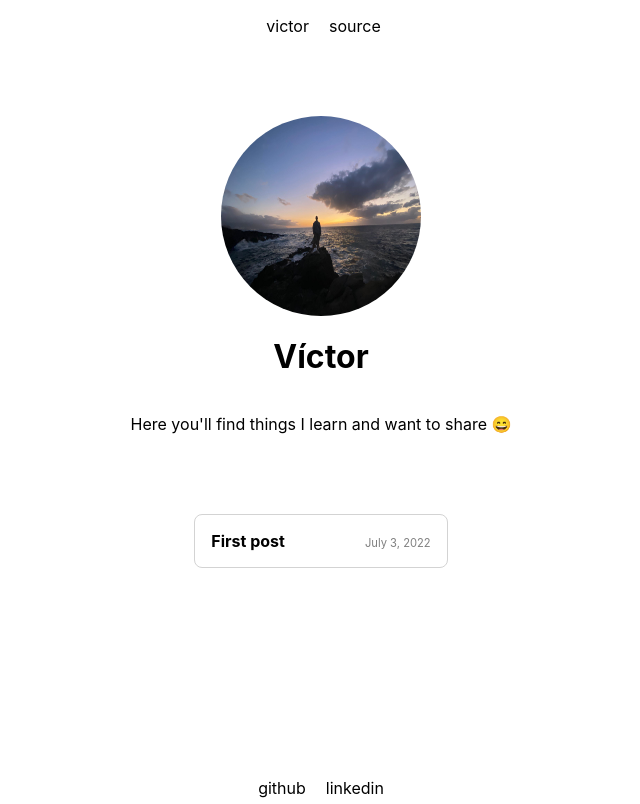
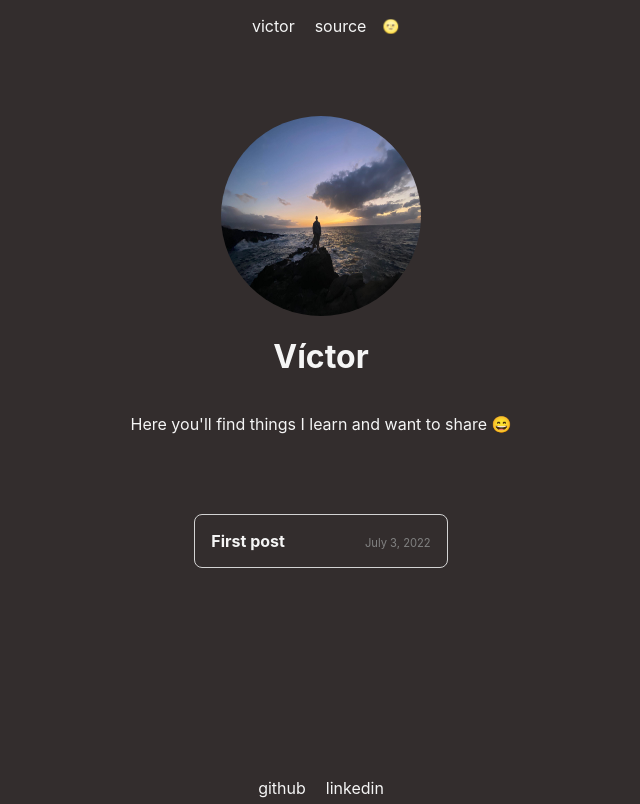
Before and after one commit to victor23k/blog, a Next.js app: page / in a window 1280 px wide. Shown: the whole page, without its empty margins (319-959 px from the left). Built offline with nearby package versions, Linux system fonts and the light colour scheme.

Commit message:
added dark mode as default and switch between dark and light mode

```diff
--- a/components/header.tsx
+++ b/components/header.tsx
@@ -1,6 +1,9 @@
 import Link from "next/link";
+import { useContext } from "react";
+import { ThemeContext } from "../context/ThemeContext";
 
 const Header = () => {
+  const { theme, toggleTheme } = useContext(ThemeContext);
   return (
     <header>
       <nav>
@@ -16,6 +19,7 @@ const Header = () => {
           source
         </a>
       </nav>
+      <button onClick={toggleTheme}>{theme === "dark" ? "🌝" : "🌚"}</button>
     </header>
   );
 };
--- /dev/null
+++ b/context/ThemeContext.tsx
@@ -0,0 +1,34 @@
+import React, { createContext, useEffect, useState } from "react";
+
+const enum Theme {
+  Dark = "dark",
+  Light = "light",
+}
+
+const ThemeContext = createContext({
+  theme: "",
+  toggleTheme: () => {},
+});
+
+const ThemeProvider = (props) => {
+  const [theme, setTheme] = useState(Theme.Dark);
+  const toggleTheme = () => {
+    setTheme(theme === Theme.Dark ? Theme.Light : Theme.Dark);
+  };
+
+  useEffect(() => {
+    const oldTheme = theme === Theme.Dark ? Theme.Light : Theme.Dark;
+    document.documentElement.classList.remove(oldTheme);
+    document.documentElement.classList.add(theme);
+  }, [theme]);
+
+  return (
+    <>
+      <ThemeContext.Provider value={{ theme, toggleTheme }}>
+        {props.children}
+      </ThemeContext.Provider>
+    </>
+  );
+};
+
+export { ThemeContext, ThemeProvider };
--- a/pages/_app.tsx
+++ b/pages/_app.tsx
@@ -3,6 +3,7 @@ import type { AppProps } from "next/app";
 import { MDXProvider } from "@mdx-js/react";
 import a from "../components/mdx/a.tsx";
 import Layout from "../components/layout";
+import { ThemeProvider } from "../context/ThemeContext";
 
 const components = {
   a: a,
@@ -10,11 +11,13 @@ const components = {
 
 function MyApp({ Component, pageProps }: AppProps) {
   return (
-    <MDXProvider components={components}>
-      <Layout>
-        <Component {...pageProps} />
-      </Layout>
-    </MDXProvider>
+    <ThemeProvider>
+      <MDXProvider components={components}>
+        <Layout>
+          <Component {...pageProps} />
+        </Layout>
+      </MDXProvider>
+    </ThemeProvider>
   );
 }
 
--- a/styles/globals.css
+++ b/styles/globals.css
@@ -1,9 +1,20 @@
 html,
 body {
+  height: 100%;
   padding: 0;
   margin: 0;
   font-family: -apple-system, BlinkMacSystemFont, Segoe UI, Roboto, Oxygen,
     Ubuntu, Cantarell, Fira Sans, Droid Sans, Helvetica Neue, sans-serif;
+}
+
+.light {
+  background-color: white;
+  color: black;
+}
+
+.dark {
+  background-color: #332d2d;
+  color: whitesmoke;
 }
 
 a {
@@ -42,7 +53,6 @@ footer {
   max-height: 10vh;
   display: flex;
   justify-content: center;
-
 }
 
 footer > * {
@@ -63,3 +73,8 @@ footer > * {
 span + span {
   margin-left: 5rem;
 }
+
+button {
+  border: none;
+  background: transparent;
+}
```
